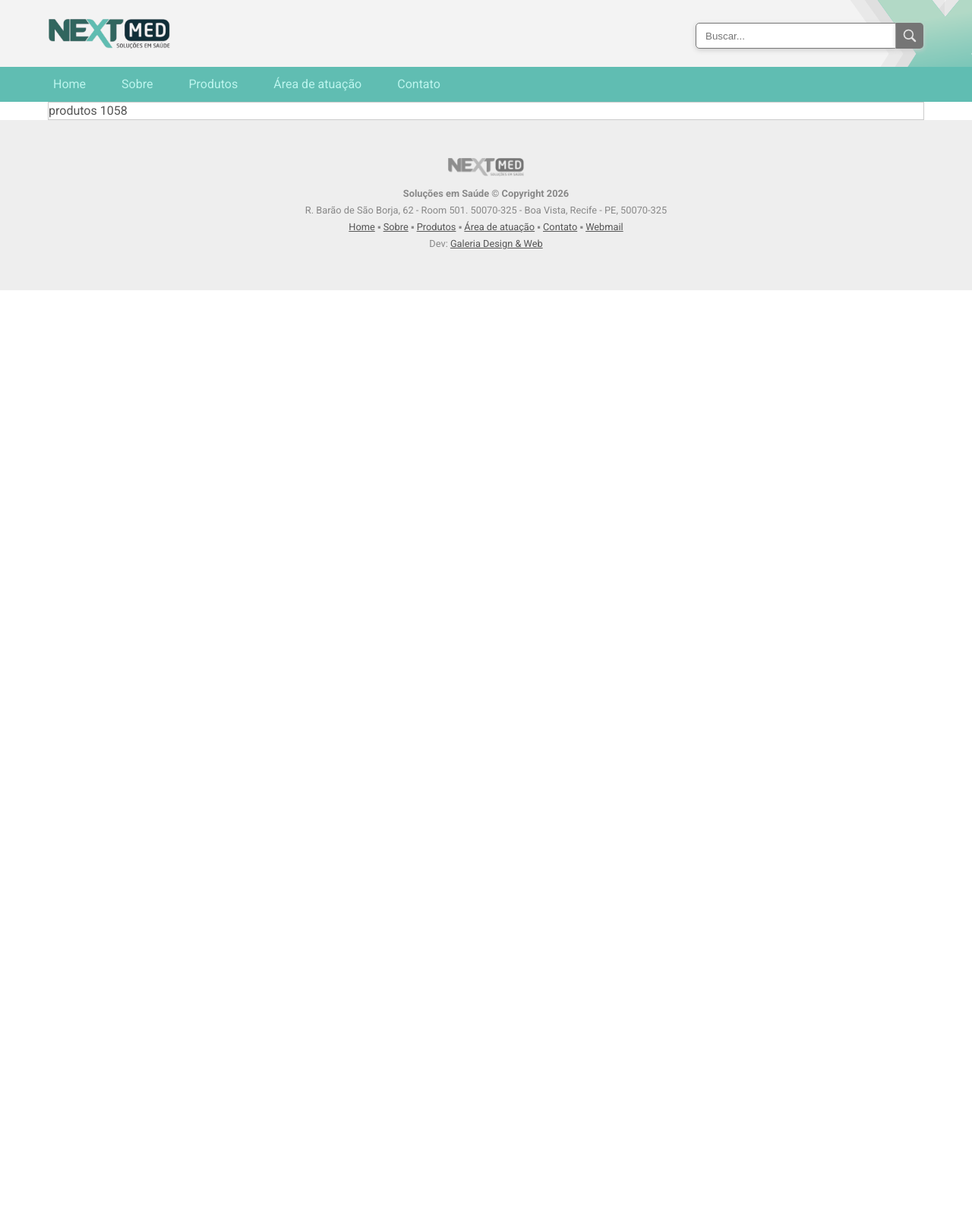
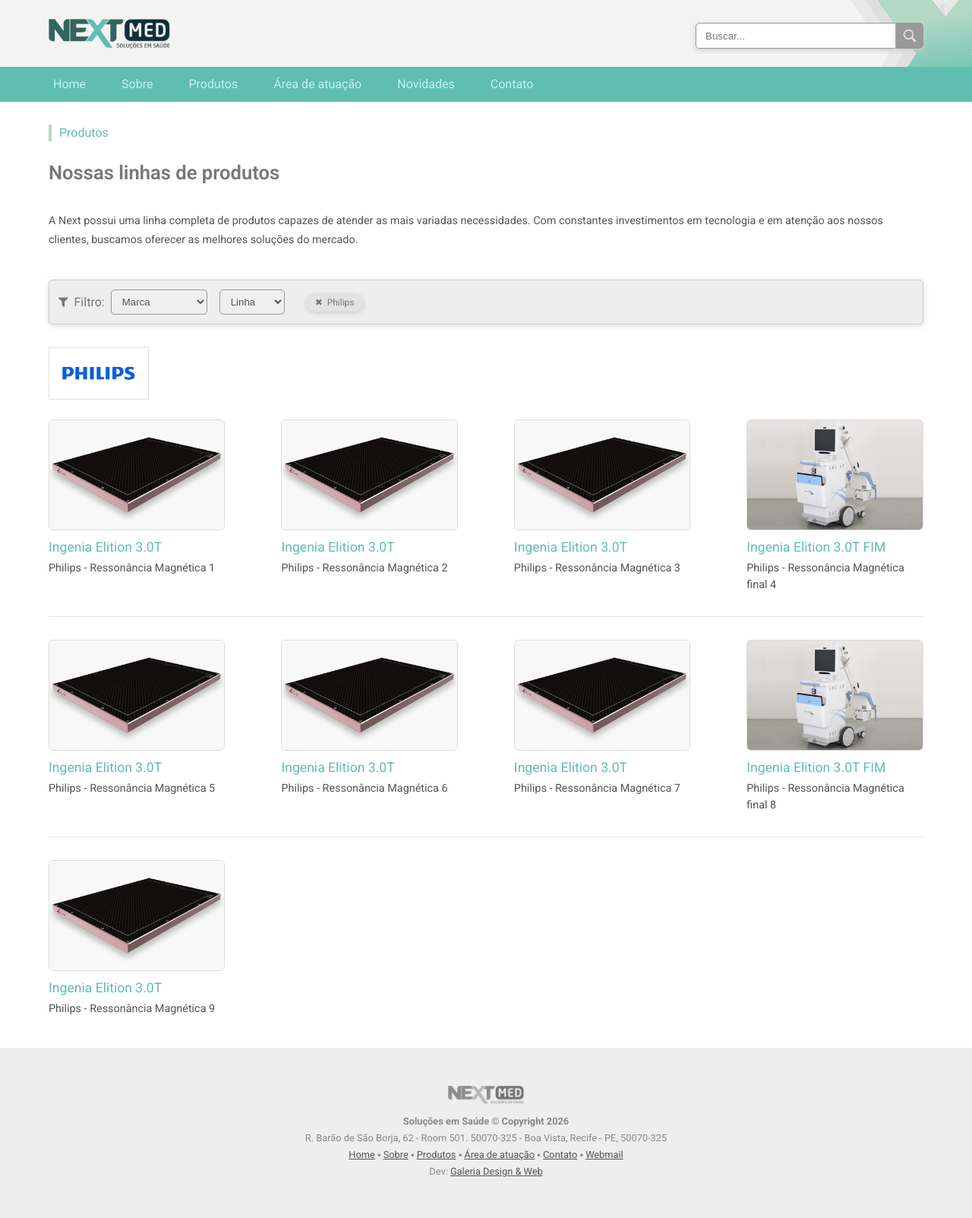
Before and after one commit to galeriaeg/next, a PHP site: page /next/produtos?l=10&p=5&x=8 in a window 1280 px wide. Shown: the whole page at 76% size. Before the commit the page ends 382 px from the top, so only its background shows below. Run offline with PHP 8.4, Linux system fonts and the light colour scheme.

Commit message:
pagina produtos populada - mockada

```diff
--- a/includes/menu.php
+++ b/includes/menu.php
@@ -3,5 +3,6 @@
   <li><a href="sobre" data-link class="amenu">Sobre</a></li>
   <li><a href="produtos?l=10&p=5&x=8" data-link class="amenu">Produtos</a></li>
   <li><a href="atuacao" data-link class="amenu">Área de atuação</a></li>
+  <li><a href="novidades" data-link class="amenu">Novidades</a></li>
   <li><a href="contato" data-link class="amenu">Contato</a></li>
 </ul>
--- a/index.php
+++ b/index.php
@@ -22,6 +22,8 @@ if (!file_exists($arquivo_conteudo)) {
   <link rel="shortcut icon" href="./public/favicon/favicon.ico" />
   <link rel="apple-touch-icon" sizes="180x180" href="./public/favicon/apple-touch-icon.png" />
   <link rel="manifest" href="./public/favicon/site.webmanifest" />
+  <!-- Font Awesome 4.7.0 -->
+  <link rel="stylesheet" href="https://cdnjs.cloudflare.com/ajax/libs/font-awesome/4.7.0/css/font-awesome.min.css">
 </head>
 
 <body>
@@ -31,6 +33,7 @@ if (!file_exists($arquivo_conteudo)) {
   <footer><?php require_once "includes/footer.php" ?></footer>
   <!-- controla as rotas-->
   <script src="public/js/router.js"></script>
+
 </body>
 
 </html>
--- a/pages/erro404.php
+++ b/pages/erro404.php
@@ -1 +1,2 @@
-Erro 404
+<img src="./public/imgs/erro404.png" alt="Erro 404" />
+Página não foi localizada
--- a/pages/produtos.php
+++ b/pages/produtos.php
@@ -1,14 +1,97 @@
-produtos
-<?php
+<section>
+  <div class="label-page">
+    <h3>Produtos</h3>
+  </div>
 
-echo $linha = $_GET['l'];
-echo $produto = $_GET['p'];
-echo $teste = $_GET['x'];
+  <div class="title-page">
+    <h1>
+      Nossas linhas de produtos
+    </h1>
+  </div>
 
-if (
-  (empty($linha)) ||
-  (empty($produto)) ||
-  (empty($teste))
-) {
-  echo "variavel vazia";
-}
+  <p class="text-page">
+    A Next possui uma linha completa de produtos capazes de atender as mais variadas necessidades. Com constantes investimentos em tecnologia e em atenção aos nossos clientes, buscamos oferecer as melhores soluções do mercado.
+  </p>
+
+  <div class="box-filtro col12">
+    <h3>
+      <i class="fa fa-filter" aria-hidden="true"></i>
+      &nbsp;Filtro:
+    </h3>
+
+    <select class="select">
+      <option selected disabled>Marca</option>
+      <option>Konika Minota</option>
+      <option>Philips</option>
+    </select>
+
+    <select class="select">
+      <option selected disabled>Linha</option>
+      <option>Linha 1</option>
+      <option>Linha 2</option>
+      <option>Linha 3</option>
+    </select>
+
+    <span class="tag">&#10006;&nbsp;&nbsp;Philips</span>
+  </div>
+
+
+  <div>
+    <img src="public/imgs/logo-philips.png" class="logo-produto" alt="logo">
+  </div>
+
+  <div class="col12 card-grupo">
+
+    <?php
+    $limit = 1;
+    while ($limit < 10) {
+
+      //TESTE 1
+      // if ($limit % 4 == 0) {
+      //   echo "<div class='card-produto card-last'>
+      //   <div class='box-imagem'>
+      //     <img src='public/imgs/aerodrx10.jpg' alt='prod' />
+      //   </div>
+      //   <h2>Ingenia Elition 3.0T</h2>
+      //   <h4>Philips - Ressonância Magnética final $limit</h4>
+      // </div>";
+      //   echo "<div style='width:100%;height:1px;background:blue' class='col12'></div>";
+      // } else {
+      //   echo "<div class='card-produto  card-first'>
+      //   <div class='box-imagem'>
+      //     <img src='public/imgs/rosem.jpg' alt='prod' />
+      //   </div>
+      //   <h2>Ingenia Elition 3.0T</h2>
+      //   <h4>Philips - Ressonância Magnética $limit</h4>
+      // </div>";
+      // }
+
+
+      if ($limit % 4 == 0) {
+        echo "<div class='card-produto card-last'>
+         <div class='box-imagem'>
+          <img src='public/imgs/aerodrx10.jpg' alt='prod' />
+         </div>
+        <h2>Ingenia Elition 3.0T FIM </h2>
+        <h4>Philips - Ressonância Magnética final $limit</h4>
+        </div>";
+        echo "<div class='col12 hr'></div>";
+      } else {
+        echo "<div class='card-produto card-first'>
+         <div class='box-imagem'>
+          <img src='public/imgs/rosem.jpg' alt='prod' />
+        </div>
+        <h2>Ingenia Elition 3.0T</h2>
+        <h4>Philips - Ressonância Magnética $limit</h4>
+        </div>";
+      }
+
+      $limit++;
+    }
+    ?>
+
+
+
+
+  </div>
+</section>
--- a/public/css/components.css
+++ b/public/css/components.css
@@ -1,4 +1,5 @@
 @import "header.css";
 @import "menu.css";
 @import "sobre.css";
+@import "produtos.css";
 @import "footer.css";
--- a/public/css/global.css
+++ b/public/css/global.css
@@ -130,15 +130,19 @@ table {
 }
 
 h6 {
+  font-size: 0.7rem;
 }
 h5 {
   font-size: 0.8rem;
 }
 h4 {
+  font-size: 0.9rem;
 }
 h3 {
+  font-size: 1rem;
 }
 h2 {
+  font-size: 1.1rem;
 }
 h1 {
   font-size: 1.6rem;
@@ -146,8 +150,19 @@ h1 {
 }
 
 p {
-  font-size: 1rem;
+  font-size: 0.9rem;
   margin: 40px 0;
+  line-height: 25px;
+}
+
+.col12 {
+  width: 100%;
+}
+.col6 {
+  width: 50%;
+}
+.col3 {
+  width: 25%;
 }
 
 header {
@@ -169,7 +184,7 @@ nav {
 }
 
 main {
-  border: 1px solid #ccc;
+  border: 0 solid #ccc;
   width: 90%;
   display: block;
   margin: 0 auto;
@@ -204,17 +219,29 @@ a:hover {
   border: 0 solid blue;
   margin: 30px 0;
 }
-.label-page h4 {
-  color: #30655e;
-  border-left: 4px solid #5fbcb0;
+.label-page h3 {
+  color: #5fbcb0;
+  border-left: 4px solid #b2d9c6;
   padding-left: 10px;
 }
 
 .title-page {
+  color: #777;
   border: 0 solid green;
   margin-bottom: 30px;
 }
 
 .text-page {
   border: 0 solid blue;
+  color: #555;
 }
+
+.input {
+  padding: 10px;
+}
+.select {
+  padding: 7px 10px;
+  border-radius: 5px;
+  border: 1px solid #999;
+  color: #555;
+}
--- a/public/css/header.css
+++ b/public/css/header.css
@@ -3,7 +3,7 @@ input[type="text"] {
   width: 100%;
   box-sizing: border-box;
   color: #555;
-  border: #777 1px solid;
+  border: #999 1px solid;
   border-radius: 5px 0 0 5px;
   box-shadow: 0 2px 6px #ccc;
 }
@@ -21,7 +21,7 @@ input[type="text"] {
   display: flex;
   justify-content: center;
   align-items: center;
-  background-color: #757575;
+  background-color: #999;
   border: 0;
   cursor: pointer;
   border-radius: 0 5px 5px 0;
--- /dev/null
+++ b/public/css/produtos.css
@@ -0,0 +1,93 @@
+.box-filtro {
+  background-color: #eee;
+  padding: 12px;
+  border-radius: 5px;
+  box-sizing: border-box;
+  box-shadow: 0 2px 8px #ddd;
+  margin-bottom: 30px;
+  display: flex;
+  justify-content: start;
+  align-items: center;
+  color: #777;
+  border: 1px solid #ccc;
+}
+.tag {
+  background: #e3e3e3;
+  font-size: 12px;
+  padding: 1px 12px;
+  border-radius: 25px;
+  margin-left: 20px;
+  box-shadow: 0 2px 5px #ccc;
+  transition: 0.3s;
+}
+.tag:hover {
+  background: #999;
+  color: #fff;
+  cursor: pointer;
+}
+.select {
+  margin: 0 8px;
+}
+.logo-produto {
+  width: 130px;
+  border: 1px solid #e2e2e2;
+  margin-bottom: 20px;
+}
+.card-grupo {
+  border: 0 solid green;
+  display: flex;
+  margin-bottom: 40px;
+  flex-flow: wrap;
+}
+
+.card-produto {
+  width: 20%;
+}
+.card-first {
+  margin-right: 6.6%;
+  float: left;
+}
+.card-last {
+  float: right;
+}
+
+.card-produto h2 {
+  color: #60bdb2;
+  margin: 6px 0;
+}
+
+.card-produto div {
+  position: relative;
+  overflow: hidden;
+  display: inline-flex;
+  width: 100%;
+  margin: 0;
+  border: 1px solid #ddd;
+  transition: 0.3s;
+  border-radius: 6px;
+}
+
+.card-produto:hover div {
+  border: 1px solid #60bdb2;
+  box-shadow: 0 3px 10px #ccc;
+}
+
+.card-produto img {
+  float: left;
+  width: 100%;
+  cursor: pointer;
+  max-width: 100%;
+  height: 100%;
+  -moz-transition: all 0.5s;
+  -webkit-transition: all 0.5s;
+  transition: all 0.3s;
+}
+.card-produto:hover img {
+  transform: scale(1.1);
+}
+
+.hr {
+  height: 1px;
+  background: #e3e3e3;
+  margin: 30px 0;
+}
--- a/public/css/sobre.css
+++ b/public/css/sobre.css
@@ -1,4 +1,5 @@
 .imapa {
   width: 100%;
   height: 350px;
+  margin-bottom: 80px;
 }
--- a/public/js/router.js
+++ b/public/js/router.js
@@ -16,10 +16,11 @@ const carregar = async (caminhoCompleto) => {
 
     document.getElementById("conteudo-principal").innerHTML = await res.text();
   } catch {
-    document.getElementById("conteudo-principal").innerHTML = `
-            <h2>Erro 404</h2>
-            <p>A página que você procura não foi encontrada.</p>
-        `;
+    window.location.href = "./erro404";
+    // document.getElementById("conteudo-principal").innerHTML = `
+    //         <h2>Erro 404</h2>
+    //         <p>A página que você procura não foi encontrada.</p>
+    //     `;
   }
 };
 
```
Also changed, not shown: pages/sobre.php (+7 -2 lines), public/imgs/aerodrx10.jpg (added), public/imgs/erro404.png (added), public/imgs/logo-konica.png (added), public/imgs/logo-philips.png (added), public/imgs/rosem.jpg (added).
